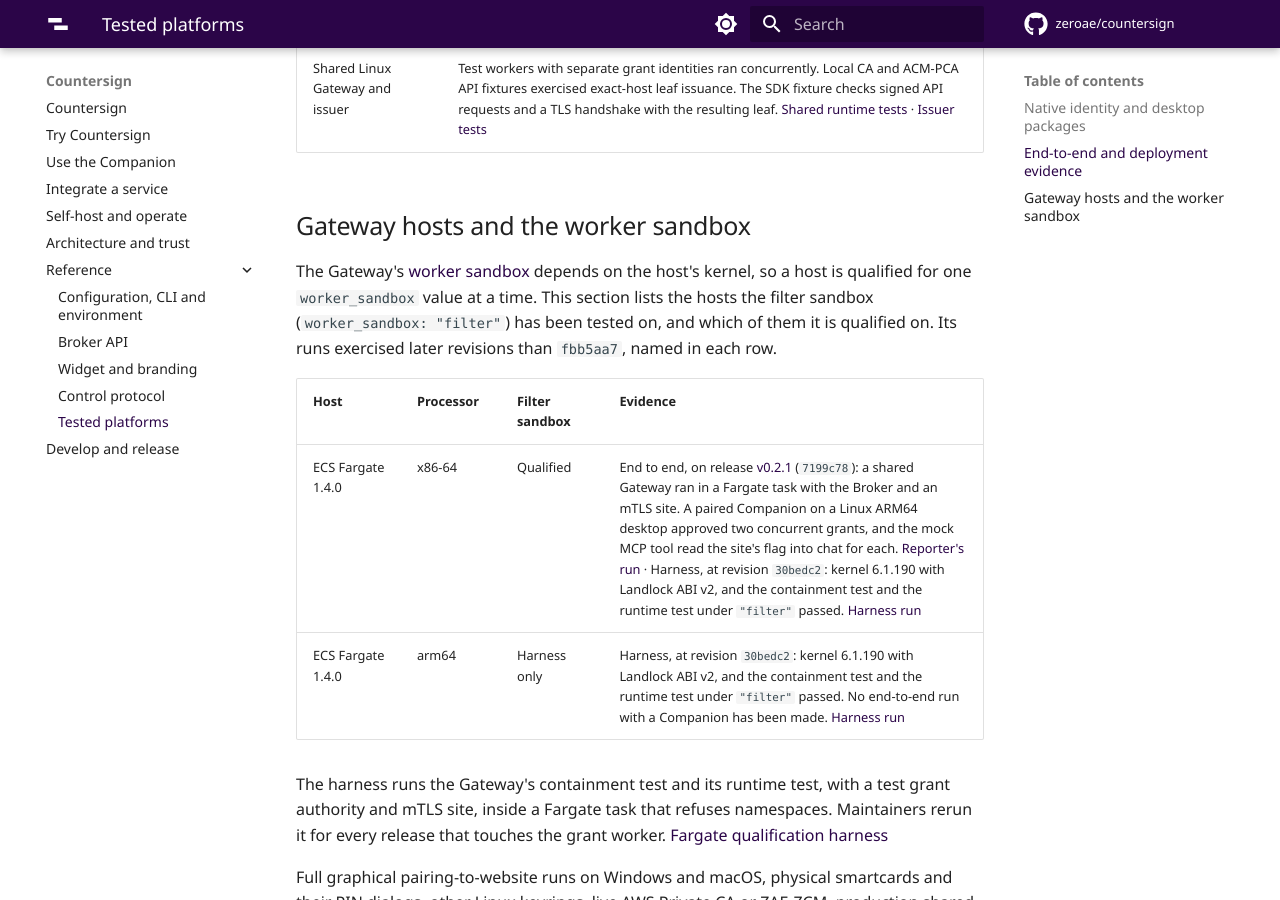
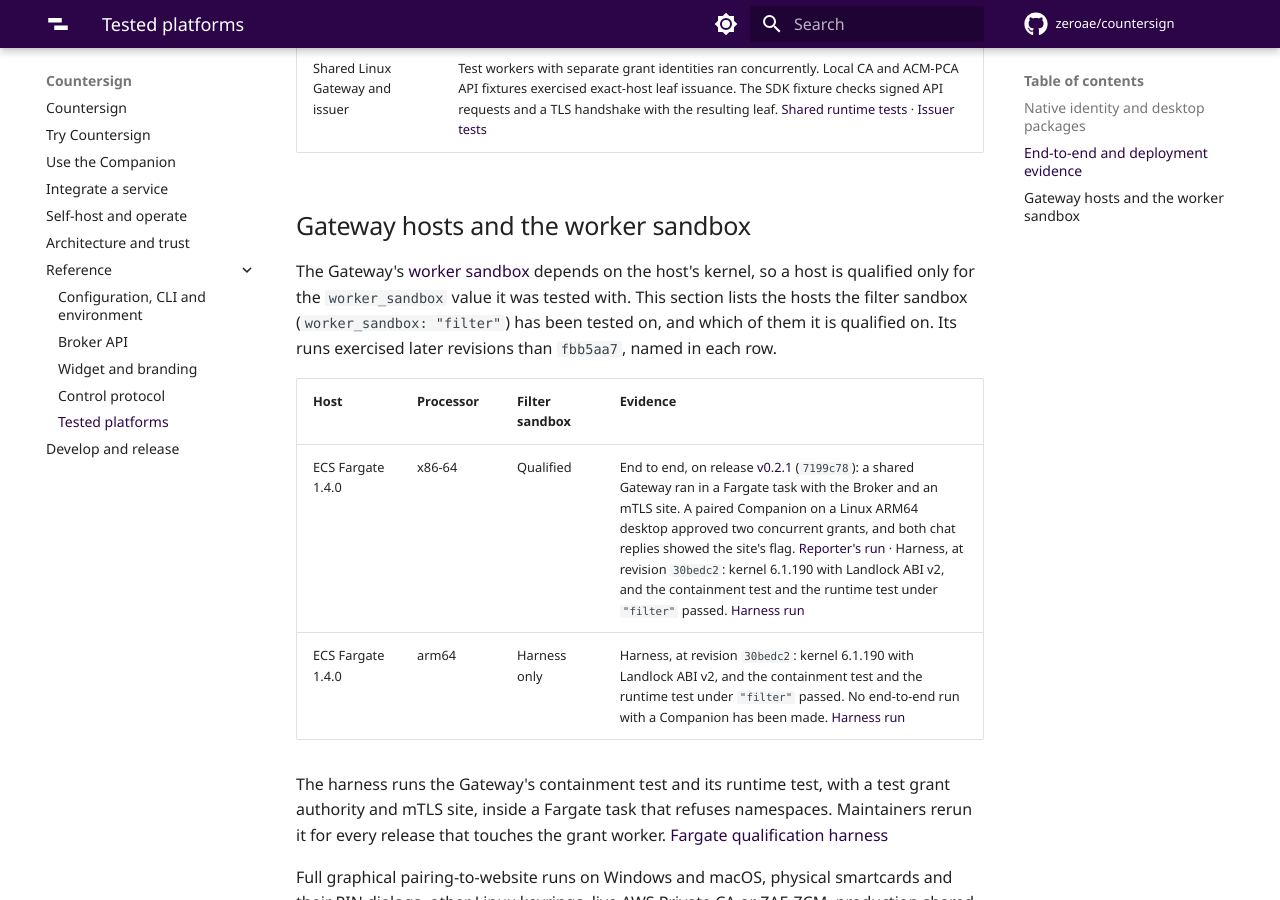
Before and after one commit to zeroae/countersign, an MkDocs documentation site: the page built from docs/reference/support.md, in a window 1280 px wide and 900 px high, scrolled down 1536 px. Built offline with MkDocs 1.6.1 and Material for MkDocs 9.7.7, drawn with Linux system fonts in a browser that asks for light colours; comment, search, counter and statistics services are not loaded; the version menu is left out.

Commit message:
docs(docs): Say only what the cited runs show
Co-Authored-By: Claude Opus 5.5 <noreply@anthropic.com>

```diff
--- a/docs/reference/support.md
+++ b/docs/reference/support.md
@@ -28,11 +28,11 @@ On Linux the website key lives in the PKCS#11 provider. The Companion creates a
 
 ## Gateway hosts and the worker sandbox
 
-The Gateway's [worker sandbox](../operate.md#choose-a-worker-sandbox) depends on the host's kernel, so a host is qualified for one `worker_sandbox` value at a time. This section lists the hosts the filter sandbox (`worker_sandbox: "filter"`) has been tested on, and which of them it is qualified on. Its runs exercised later revisions than `fbb5aa7`, named in each row.
+The Gateway's [worker sandbox](../operate.md#choose-a-worker-sandbox) depends on the host's kernel, so a host is qualified only for the `worker_sandbox` value it was tested with. This section lists the hosts the filter sandbox (`worker_sandbox: "filter"`) has been tested on, and which of them it is qualified on. Its runs exercised later revisions than `fbb5aa7`, named in each row.
 
 | Host | Processor | Filter sandbox | Evidence |
 |---|---|---|---|
-| ECS Fargate 1.4.0 | x86-64 | Qualified | End to end, on release [v0.2.1](https://github.com/zeroae/countersign/releases/tag/v0.2.1) (`7199c78`): a shared Gateway ran in a Fargate task with the Broker and an mTLS site. A paired Companion on a Linux ARM64 desktop approved two concurrent grants, and the mock MCP tool read the site's flag into chat for each. [Reporter's run](https://github.com/zeroae/countersign/issues/18#issuecomment-7066219942) · Harness, at revision `30bedc2`: kernel 6.1.190 with Landlock ABI v2, and the containment test and the runtime test under `"filter"` passed. [Harness run](https://github.com/zeroae/countersign/issues/24#issuecomment-7032499034) |
+| ECS Fargate 1.4.0 | x86-64 | Qualified | End to end, on release [v0.2.1](https://github.com/zeroae/countersign/releases/tag/v0.2.1) (`7199c78`): a shared Gateway ran in a Fargate task with the Broker and an mTLS site. A paired Companion on a Linux ARM64 desktop approved two concurrent grants, and both chat replies showed the site's flag. [Reporter's run](https://github.com/zeroae/countersign/issues/18#issuecomment-7066219942) · Harness, at revision `30bedc2`: kernel 6.1.190 with Landlock ABI v2, and the containment test and the runtime test under `"filter"` passed. [Harness run](https://github.com/zeroae/countersign/issues/24#issuecomment-7032499034) |
 | ECS Fargate 1.4.0 | arm64 | Harness only | Harness, at revision `30bedc2`: kernel 6.1.190 with Landlock ABI v2, and the containment test and the runtime test under `"filter"` passed. No end-to-end run with a Companion has been made. [Harness run](https://github.com/zeroae/countersign/issues/24#issuecomment-7032499034) |
 
 The harness runs the Gateway's containment test and its runtime test, with a test grant authority and mTLS site, inside a Fargate task that refuses namespaces. Maintainers rerun it for every release that touches the grant worker. [Fargate qualification harness](https://github.com/zeroae/countersign/tree/30bedc26b301997730c8f963611042677aa30a9a/qualification/fargate)
```
